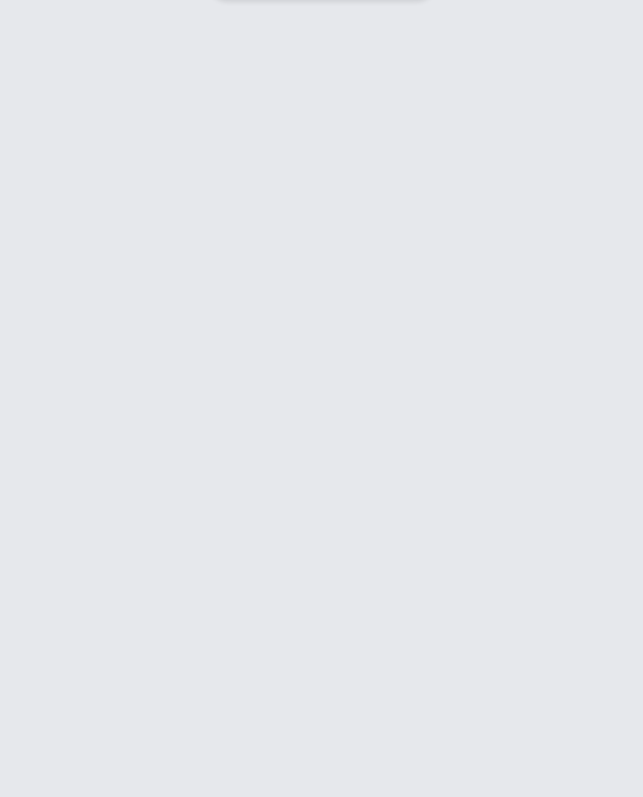
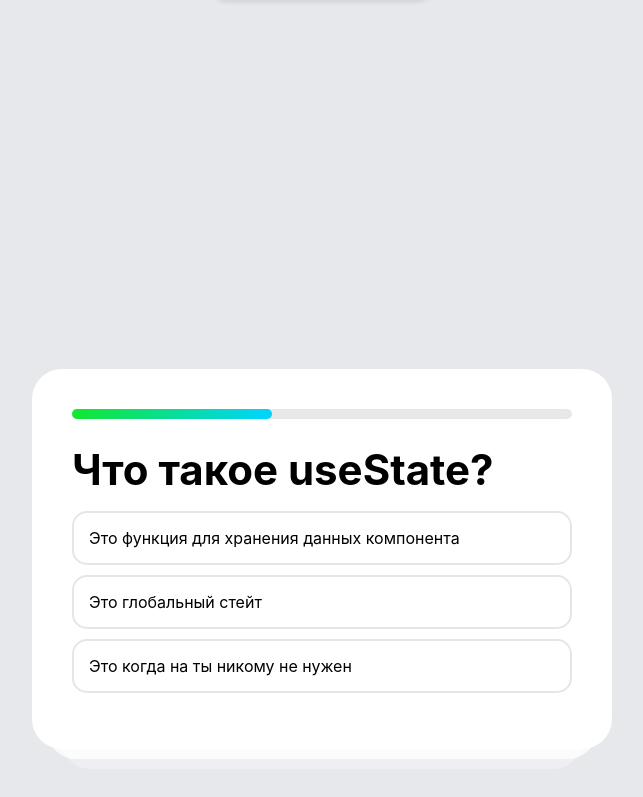
Before and after one commit to AliakseiSavelyey/miniprojects-reactjs, a React (Create React App) app: page / in a window 1280 px wide. Shown: the part 1236-2033 px from the top of the page, without its empty margins (323-966 px from the left). Before the commit the page ends 1610 px from the top, so only its background shows below. Built offline with nearby package versions, Linux system fonts and the light colour scheme; the HTML template or start-up script is replaced by a standard one.

Commit message:
feat: add quez page

```diff
--- a/src/App.js
+++ b/src/App.js
@@ -1,12 +1,14 @@
 import './App.css';
 import Counter from './components/Counter/Counter';
 import Modal from './components/Modal/Modal';
+import Quez from './components/Quez/Quez';
 
 function App() {
   return (
-    <div className="App">
-      <Counter/>
-      <Modal/>
+    <div className="app">
+      <Counter />
+      <Modal />
+      <Quez />
     </div>
   );
 }
--- a/src/components/Modal/Modal.jsx
+++ b/src/components/Modal/Modal.jsx
@@ -3,6 +3,7 @@
 
 const Modal = () => {
   const [open, setOpen] = useState(false);
+
   return (
     <div className={s.modalBox}>
       <button
@@ -13,14 +14,13 @@
       >
         Открыть модалку
       </button>
-      {
-        <div className={`${open ? s.show : s.overlay}`} id="overlay">
-          <div className={`${s.modal}`}>
-            <button onClick={() => setOpen(false)}>закрыть</button>
-            <h2 className={s.modalTitle}>модальное окно</h2>
-          </div>
+
+      <div className={`${s.overlay} ${open ? s.show : s.overlay}`} id="overlay">
+        <div className={`${s.modal}`}>
+          <button onClick={() => setOpen(false)} className={s.closeBtn}>закрыть</button>
+          <h2 className={s.modalTitle}>модальное окно</h2>
         </div>
-      }
+      </div>
     </div>
   );
 };
--- a/src/components/Modal/Modal.module.css
+++ b/src/components/Modal/Modal.module.css
@@ -37,11 +37,6 @@
   transform: translateX(100%);
 }
 .show {
-  position: absolute;
-  width: 100%;
-  height: 100%;
-  background-color: rgba(0, 0, 0, 0.4);
-  transition: all 0.5s ease-in-out;
   transform: translateX(0);
 }
 .modal {
@@ -58,3 +53,16 @@
   box-shadow: 0 3px 5px rgba(0, 0, 0, 0.1);
   transition: all 0.5s ease-in-out;
 }
+.closeBtn{
+  background: #fff;
+  padding: 18px 25px;
+  border-radius: 20px;
+  font-weight: 500;
+  border: 0;
+  outline: none;
+  font-size: 22px;
+  cursor: pointer;
+  line-height: 23px;
+  box-shadow: 0 3px 5px rgba(0, 0, 0, 0.1);
+  transition: all 0.1s ease-in-out;
+}
--- /dev/null
+++ b/src/components/Quez/Quez.jsx
@@ -0,0 +1,71 @@
+import { useState } from 'react';
+import s from './Quez.module.css';
+
+const questions = [
+  {
+    title: 'React - это ... ?',
+    variants: ['библиотека', 'фреймворк', 'приложение'],
+    correct: 0,
+  },
+  {
+    title: 'Компонент - это ... ',
+    variants: [
+      'приложение',
+      'часть приложения или страницы',
+      'то, что я не знаю что такое',
+    ],
+    correct: 1,
+  },
+  {
+    title: 'Что такое JSX?',
+    variants: [
+      'Это простой HTML',
+      'Это функция',
+      'Это тот же HTML, но с возможностью выполнять JS-код',
+    ],
+    correct: 2,
+  },
+];
+
+function Result() {
+  return (
+    <div className={s.result}>
+      <img
+        src="https://cdn-icons-png.flaticon.com/512/2278/2278992.png"
+        alt="salut"
+      />
+      <h2>Вы отгадали 3 ответа из 10</h2>
+      <button>Попробовать снова</button>
+    </div>
+  );
+}
+
+function Game() {
+  return (
+    <>
+      <div className={s.progress}>
+        <div style={{ width: '40%' }} className={s.progressInner}></div>
+      </div>
+      <h1 className={s.questionTitle}>Что такое useState?</h1>
+      <ul>
+        <li>Это функция для хранения данных компонента</li>
+        <li>Это глобальный стейт</li>
+        <li>Это когда на ты никому не нужен</li>
+      </ul>
+    </>
+  );
+}
+
+const Quez = () => {
+  const [step, setStep] = useState(0);
+  const question = questions[step];
+  console.log(question);
+  return (
+    <div className={s.quez}>
+      <Game />
+      {/* <Result /> */}
+    </div>
+  );
+};
+
+export default Quez;
--- /dev/null
+++ b/src/components/Quez/Quez.module.css
@@ -0,0 +1,96 @@
+body {
+  margin: 0;
+  -webkit-font-smoothing: antialiased;
+  -moz-osx-font-smoothing: grayscale;
+  display: flex;
+  align-items: center;
+  justify-content: center;
+}
+.quez {
+  width: 500px;
+  border-radius: 30px;
+  margin-bottom: 60px;
+  padding: 40px;
+  background-color: #fff;
+  position: relative;
+}
+.result {
+  text-align: center;
+}
+.result button {
+  font-weight: bold;
+  border-radius: 30px;
+  border: 0;
+  padding: 15px 30px;
+  font-size: 20px;
+  background-color: darken(#ff006e, 3%);
+  color: #fff;
+  margin-top: 20px;
+  cursor: pointer;
+}
+.result h2 {
+  margin-bottom: 0;
+}
+.result img {
+  width: 150px;
+}
+.progress {
+  height: 10px;
+  border-radius: 30px;
+  background-color: rgb(232, 232, 232);
+  margin-bottom: 25px;
+}
+.progressInner {
+  height: 100%;
+  border-radius: 30px;
+  width: 80%;
+  background: rgb(18, 231, 48);
+  transition: all 0.3s ease-in-out;
+  background: linear-gradient(
+    90deg,
+    rgba(18, 231, 48, 1) 0%,
+    rgba(0, 212, 255, 1) 100%
+  );
+}
+.progress:before,
+.progress:after {
+  content: '';
+  display: block;
+  height: 50px;
+  border-bottom-left-radius: 30px;
+  border-bottom-right-radius: 30px;
+  position: absolute;
+  left: 50%;
+  transform: translateX(-50%);
+}
+.progress:before {
+  width: 95%;
+  bottom: -10px;
+  background-color: rgba(255, 255, 255, 0.8);
+  z-index: 0;
+}
+.progress:after {
+  width: 90%;
+  bottom: -20px;
+  background-color: rgba(255, 255, 255, 0.3);
+  z-index: 1;
+}
+.questionTitle {
+  margin: 0;
+  font-size: 42px;
+}
+ul {
+  list-style: none;
+  padding: 0;
+}
+ul > li {
+  padding: 15px;
+  border: 2px solid rgba(0, 0, 0, 0.1);
+  border-radius: 15px;
+  margin-bottom: 10px;
+  cursor: pointer;
+  transition: all 0.1s ease-in-out;
+}
+ul > li:hover {
+  border: 2px solid rgba(0, 0, 0, 0.3);
+}
```
